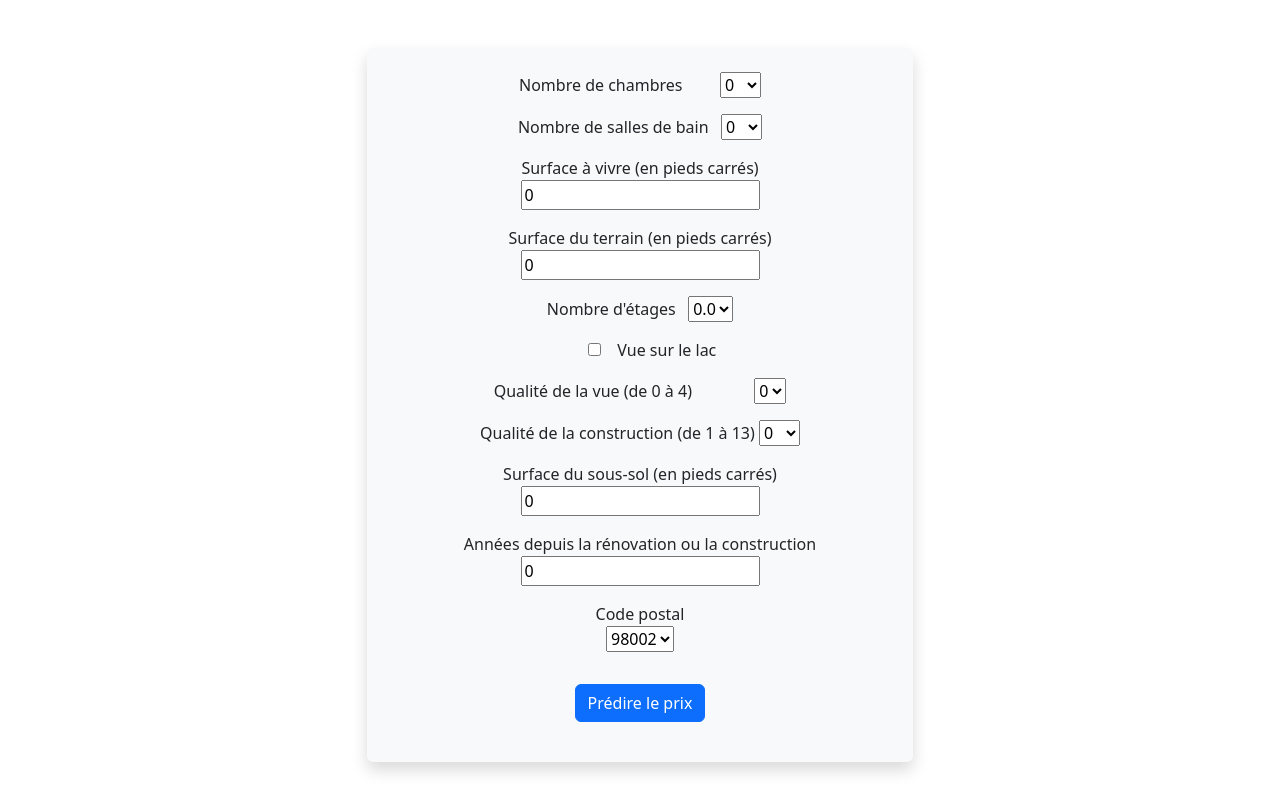
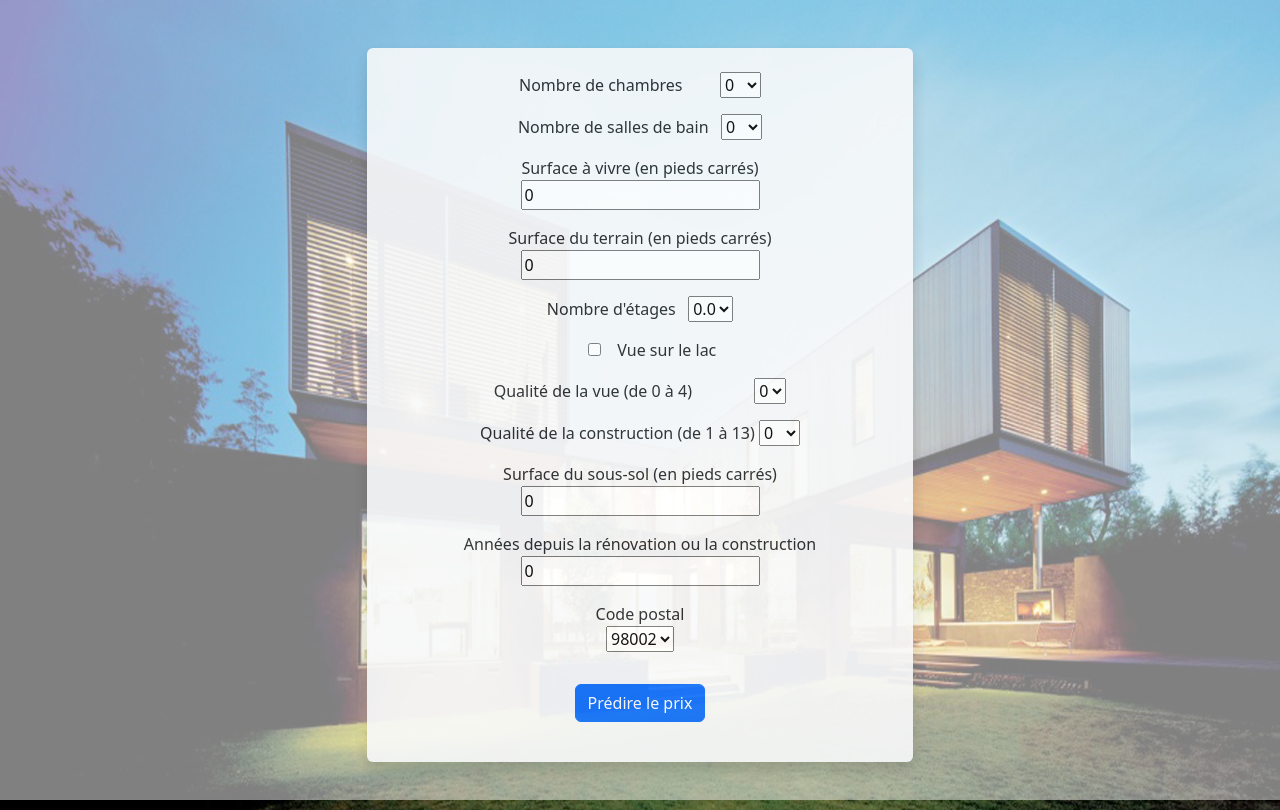
Before and after one commit to impejonathan/maison_zipcode, a Django app: page / in a window 1280 px wide. Before the commit the page ends 773 px from the top, so only its background shows below. Run offline with Django 4.2, Linux system fonts and the light colour scheme.

Commit message:
modification du style

```diff
--- /dev/null
+++ b/maison_django_ZipCode/maison_predict/prix_maison/static/style.css
@@ -0,0 +1,25 @@
+/* Définir l'image de fond */
+body {
+    background-image: url(img/maison.jpg);
+    background-size: cover; /* Ajuster la taille de l'image pour remplir l'arrière-plan */
+  }
+
+  /* Appliquer une opacité à l'image de fond */
+  body::before {
+    content: "";
+    display: block;
+    position: fixed;
+    z-index: -1;
+    top: 0;
+    bottom: 0;
+    left: 0;
+    right: 0;
+    opacity: 0.5; /* Modifier cette valeur pour ajuster l'opacité */
+    background-color: white; /* Changer cette couleur pour ajuster la couleur de l'opacité */
+  }
+
+
+.bg-light{
+    opacity: 0.90; /* Modifier cette valeur pour ajuster l'opacité */
+
+}
--- a/maison_django_ZipCode/maison_predict/prix_maison/templates/prix_maison/base.html
+++ b/maison_django_ZipCode/maison_predict/prix_maison/templates/prix_maison/base.html
@@ -8,7 +8,7 @@
     <meta http-equiv="X-UA-Compatible" content="IE=edge">
     <meta name="viewport" content="width=device-width, initial-scale=1.0">
     {% comment %} <link rel="stylesheet" href="{% static 'reset.css' %}" /> {% endcomment %}
-    {% comment %} <link rel="stylesheet" href="{% static 'style.css' %}" /> {% endcomment %}
+    <link rel="stylesheet" href="{% static 'style.css' %}" />
     <link href="https://cdn.jsdelivr.net/npm/bootstrap@5.3.0-alpha1/dist/css/bootstrap.min.css" rel="stylesheet" integrity="sha384-GLhlTQ8iRABdZLl6O3oVMWSktQOp6b7In1Zl3/Jr59b6EGGoI1aFkw7cmDA6j6gD" crossorigin="anonymous">
 
 </head>
--- a/maison_django_ZipCode/maison_predict/prix_maison/templates/prix_maison/predict_price.html
+++ b/maison_django_ZipCode/maison_predict/prix_maison/templates/prix_maison/predict_price.html
@@ -6,7 +6,7 @@
 <div class="container">
   <div class="row justify-content-center mt-5">
     <div class="col-md-6 text-center">
-      <form method="post" class="bg-light p-4 shadow rounded">
+      <form method="post" class="bg-light p-4 shadow rounded mb-5">
         {% csrf_token %}
         <div class="form-group mb-3">
           <label for="{{ form.bedrooms.id_for_label }}">Nombre de chambres  &nbsp &nbsp &nbsp &nbsp </label>
```
Also changed, not shown: maison_django_ZipCode/maison_predict/prix_maison/static/img/maison.jpg (added).
